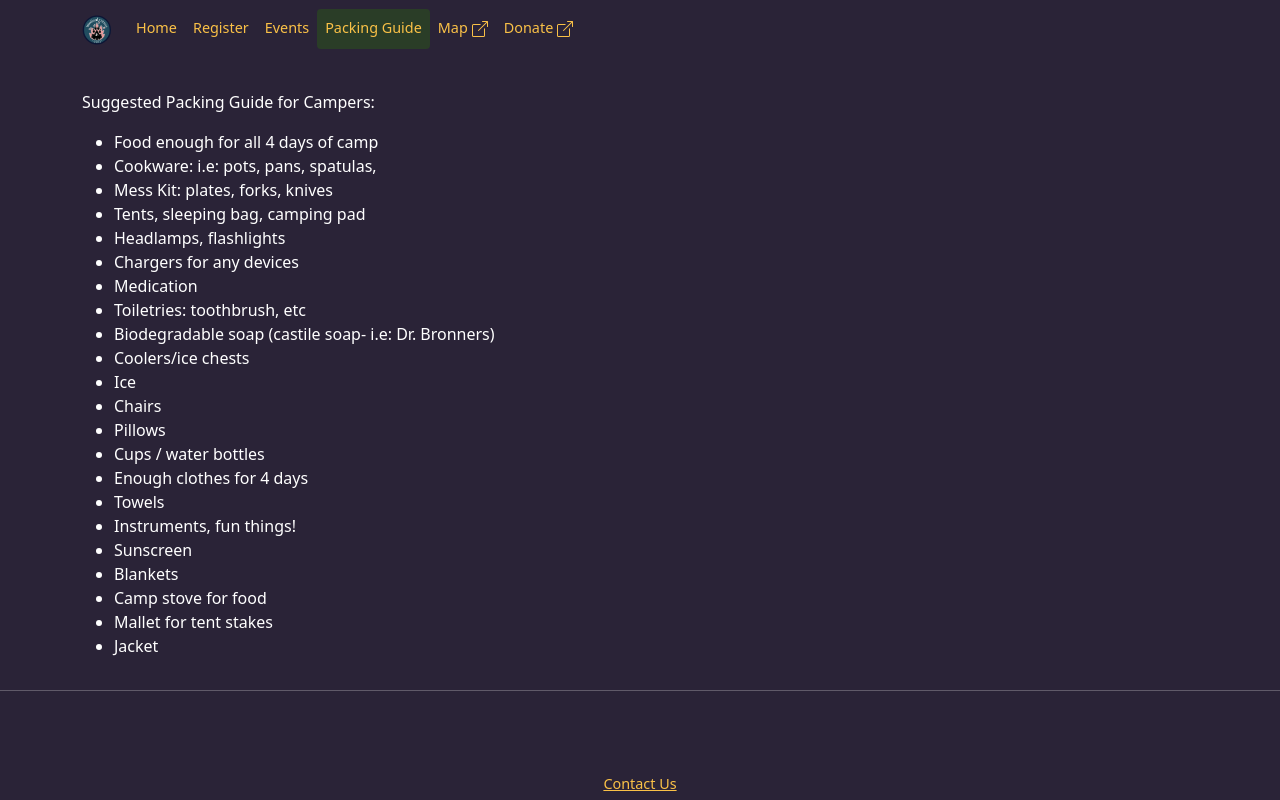
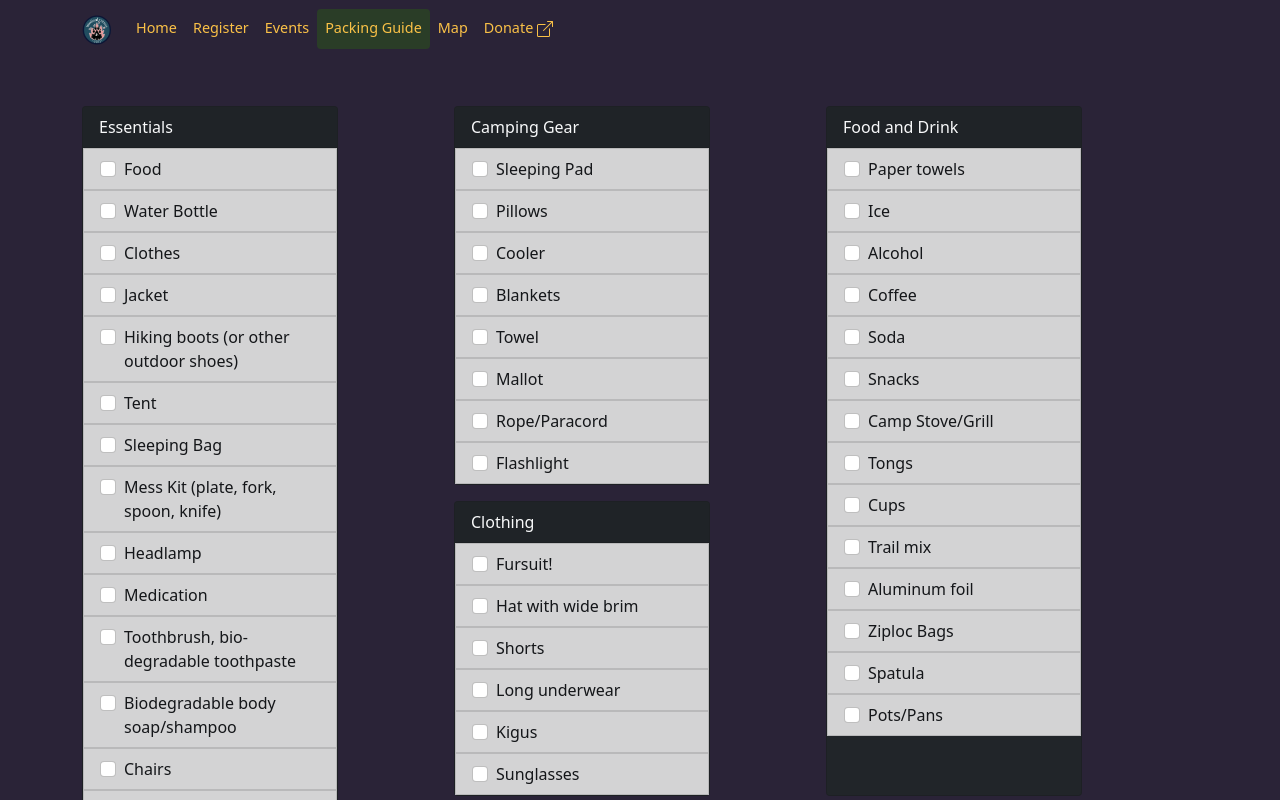
Before and after one commit to dooks/wc-app, a React (Create React App) app: page / in a window 1280 px wide. Both pictures are taken after a click on the tab "Packing Guide". Shown: the top 800 px of the page. Built offline with nearby package versions, Linux system fonts and the light colour scheme.

Commit message:
Create persistent checklist

```diff
--- a/package.json
+++ b/package.json
@@ -5,6 +5,7 @@
   "dependencies": {
     "bootstrap": "^5.0.2",
     "classnames": "^2.3.1",
+    "formik": "^2.2.9",
     "react": "^17.0.2",
     "react-bootstrap": "^2.0.0-beta.3",
     "react-dom": "^17.0.2",
--- a/src/Navigation/Navigation.jsx
+++ b/src/Navigation/Navigation.jsx
@@ -37,9 +37,7 @@ const Navigation = (props) => {
           <Nav.Link eventKey="register">Register</Nav.Link>
           <Nav.Link eventKey="events">Events</Nav.Link>
           <Nav.Link eventKey="packingGuide">Packing Guide</Nav.Link>
-          <a className="nav-link" href={mapUrl} target="_blank" rel="noreferrer">
-            Map <img src={exitIcon} width={20} height={24} alt="" />
-          </a>
+          <a className="nav-link" href={mapUrl}>Map</a>
           <a className="nav-link" href={donateUrl} target="_blank" rel="noreferrer">
             Donate <img src={exitIcon} width={20} height={24} alt="" />
           </a>
--- a/src/PackingGuide/PackingGuide.jsx
+++ b/src/PackingGuide/PackingGuide.jsx
@@ -1,35 +1,62 @@
 import * as React from "react";
+import { Form, Card, Container, ListGroup } from "react-bootstrap";
+import { Formik } from "formik";
+
+import categories from "./categories.json";
+import styles from "./PackingGuide.module.css";
+import useChecklist from "./useChecklist";
 
 const PackingGuide = () => {
-  return <div className="heroContainer">
-    <div className="container">
-      <p>Suggested Packing Guide for Campers:</p>
-      <ul>
-        <li>Food enough for all 4 days of camp</li>
-        <li>Cookware: i.e: pots, pans, spatulas,</li>
-        <li>Mess Kit: plates, forks, knives</li>
-        <li>Tents, sleeping bag, camping pad</li>
-        <li>Headlamps, flashlights</li>
-        <li>Chargers for any devices</li>
-        <li>Medication</li>
-        <li>Toiletries: toothbrush, etc</li>
-        <li>Biodegradable soap (castile soap- i.e: Dr. Bronners)</li>
-        <li>Coolers/ice chests</li>
-        <li>Ice</li>
-        <li>Chairs</li>
-        <li>Pillows</li>
-        <li>Cups / water bottles</li>
-        <li>Enough clothes for 4 days</li>
-        <li>Towels</li>
-        <li>Instruments, fun things!</li>
-        <li>Sunscreen</li>
-        <li>Blankets</li>
-        <li>Camp stove for food</li>
-        <li>Mallet for tent stakes</li>
-        <li>Jacket</li>
-      </ul>
-    </div>
-  </div>;
+  const { checklist, setChecklist } = useChecklist();
+
+  const renderListItem = (item, index, value, name, handleChange) =>
+    <label key={index} className={styles.label}>
+      <ListGroup.Item
+        active={value}
+        className={styles.item}
+        variant="dark">
+        <Form.Check
+          type="checkbox"
+          name={`${name}.${item}`}
+          value={value}
+          checked={Boolean(value)}
+          onChange={handleChange}
+        />
+        <span style={{ marginLeft: "8px" }}>{item}</span>
+      </ListGroup.Item>
+    </label>;
+
+  const renderCategories = (index, values, category, handleChange) =>
+    <Card
+      key={index}
+      bg="dark"
+      text="light"
+      className={styles.card}>
+      <Card.Header>{category.name}</Card.Header>
+      <ListGroup variant="flush">
+        {category.items.map((item, i) =>
+          renderListItem(item, i, values[category.name][item], category.name, handleChange)
+        )}
+      </ListGroup>
+    </Card>
+
+  if (!checklist) return null;
+
+  return <Formik
+    onSubmit={(data) => setChecklist(data)}
+    initialValues={checklist}>
+    {({ submitForm, handleChange, values }) =>
+      <Form onChange={submitForm} className="heroContainer">
+        <Container>
+          <div className={styles.gridContainer}>
+            {categories.map((category, i) =>
+              renderCategories(i, values, category, handleChange)
+            )}
+          </div>
+        </Container>
+      </Form>
+    }
+  </Formik>
 };
 
 export default PackingGuide;
--- /dev/null
+++ b/src/PackingGuide/PackingGuide.module.css
@@ -0,0 +1,56 @@
+.gridContainer {
+  display: flex;
+  flex-flow: column nowrap;
+}
+
+@media (min-width: 768px) {
+  .gridContainer {
+    display: grid;
+    grid-template-columns: repeat(3, auto);
+    grid-template-areas:
+      "essentials gear food"
+      "essentials clothing food"
+      "essentials misc .";
+  }
+}
+
+.card {
+  width: 100%;
+  margin-top: 16px;
+}
+
+@media (min-width: 768px) {
+  .card {
+    width: 256px;
+  }
+}
+
+.card:nth-child(1) {
+  grid-area: essentials;
+}
+
+.card:nth-child(2) {
+  grid-area: gear;
+}
+
+.card:nth-child(3) {
+  grid-area: clothing;
+}
+
+.card:nth-child(4) {
+  grid-area: food;
+}
+
+.card:nth-child(5) {
+  grid-area: misc;
+}
+
+.item {
+  cursor: pointer;
+  width: 100%;
+  display: flex;
+}
+
+.label {
+  cursor: pointer;
+}
--- /dev/null
+++ b/src/PackingGuide/categories.json
@@ -0,0 +1,78 @@
+[
+  {
+    "name": "Essentials",
+    "items": [
+      "Food",
+      "Water Bottle",
+      "Clothes",
+      "Jacket",
+      "Hiking boots (or other outdoor shoes)",
+      "Tent",
+      "Sleeping Bag",
+      "Mess Kit (plate, fork, spoon, knife)",
+      "Headlamp",
+      "Medication",
+      "Toothbrush, bio-degradable toothpaste",
+      "Biodegradable body soap/shampoo",
+      "Chairs",
+      "Bugspray",
+      "Sunscreen",
+      "Chargers"
+    ]
+  },
+
+  {
+    "name": "Camping Gear",
+    "items": [
+      "Sleeping Pad",
+      "Pillows",
+      "Cooler",
+      "Blankets",
+      "Towel",
+      "Mallot",
+      "Rope/Paracord",
+      "Flashlight"
+    ]
+  },
+
+  {
+    "name": "Clothing",
+    "items": [
+      "Fursuit!",
+      "Hat with wide brim",
+      "Shorts",
+      "Long underwear",
+      "Kigus",
+      "Sunglasses"
+    ]
+  },
+
+  {
+    "name": "Food and Drink",
+    "items": [
+      "Paper towels",
+      "Ice",
+      "Alcohol",
+      "Coffee",
+      "Soda",
+      "Snacks",
+      "Camp Stove/Grill",
+      "Tongs",
+      "Cups",
+      "Trail mix",
+      "Aluminum foil",
+      "Ziploc Bags",
+      "Spatula",
+      "Pots/Pans"
+    ]
+  },
+
+  {
+    "name": "Miscellanous",
+    "items": [
+      "Instruments",
+      "Music player",
+      "Camera"
+    ]
+  }
+]
--- /dev/null
+++ b/src/PackingGuide/useChecklist.jsx
@@ -0,0 +1,40 @@
+import { isObject } from "formik";
+import * as React from "react";
+import categories from "./categories.json";
+
+const validate = (cached) => {
+  if (!cached || !isObject(cached)) return null;
+  const keys = Object.keys(cached);
+  return categories.every(category => keys.includes(category.name))
+}
+
+const useChecklist = () => {
+  const localStorage = window.localStorage;
+  const cachedChecklist = React.useMemo(() => {
+    let checklist
+    try {
+      checklist = JSON.parse(localStorage.getItem("checklist"));
+    }
+    catch (e) {
+      checklist = null;
+    }
+
+    return validate(checklist) ?
+      checklist :
+      categories.reduce((prev, curr) => (prev[curr.name] = {}, prev), {});
+  }, [localStorage]);
+
+  const [ checklist, _setChecklist ] = React.useState(cachedChecklist);
+
+  const setChecklist = React.useCallback((obj) => {
+    localStorage.setItem("checklist", JSON.stringify(obj));
+    _setChecklist(obj);
+  }, [localStorage]);
+
+  return {
+    setChecklist,
+    checklist
+  }
+}
+
+export default useChecklist;
--- a/src/global.css
+++ b/src/global.css
@@ -30,3 +30,9 @@ a.nav-link {
 a.nav-link img {
   padding-left: 4px;
 }
+
+
+::selection {
+  color: white !important;
+  background-color: #2a3d27 !important;
+}
```
Also changed, not shown: src/PackingGuide/ErrorBoundary.jsx (added), 1 other file (tests, documents, lock files or other folders).
